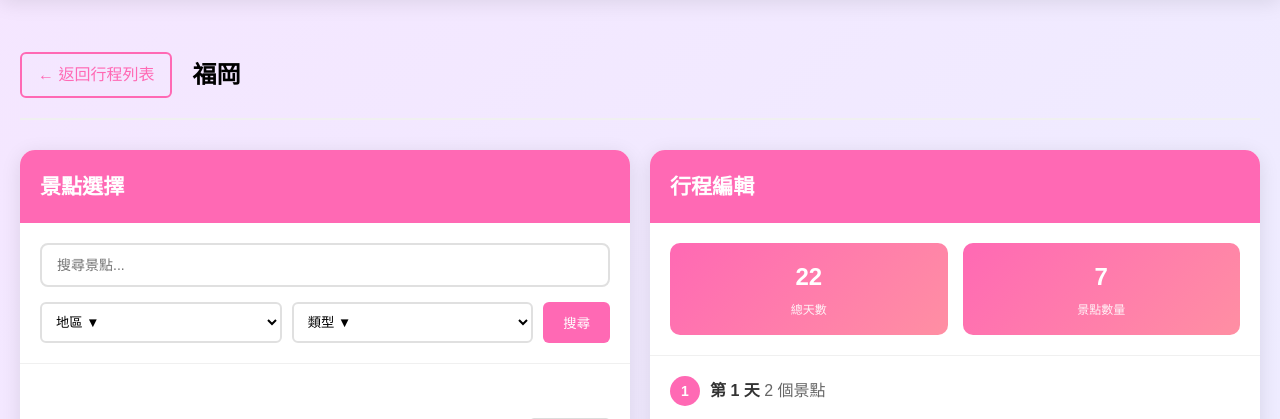
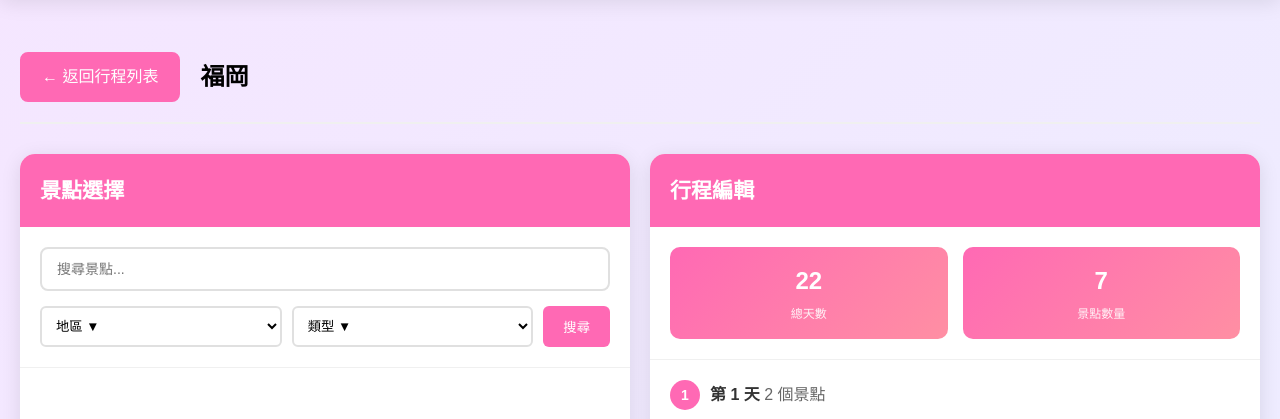
Before and after one commit to s22452007/janpanTrip, a Django app: page /trip/edit/8/ in a window 1280 px wide. Shown: the part 83-502 px from the top of the page. Run offline with Django 5.2, Linux system fonts and the light colour scheme; a user stored in the database is signed in; data comes from the database, SQL or seed files in the repository; both versions use the stored data as it was after the commit.

Commit message:
改框框顏色跟點擊動畫

```diff
--- a/templates/travel/edit_trip.html
+++ b/templates/travel/edit_trip.html
@@ -189,17 +189,19 @@
 }
 
 .back-btn {
-    color: #ff69b4;
+    background: #ff69b4;
+    color: white;
     text-decoration: none;
     font-weight: 500;
-    padding: 8px 16px;
+    padding: 10px 20px;
     border: 2px solid #ff69b4;
-    border-radius: 6px;
+    border-radius: 8px;
     transition: all 0.3s ease;
 }
 
 .back-btn:hover {
-    background: #ff69b4;
+    background: #747d85;
+    border: 2px solid #747d85;
     color: white;
 }
 
```
Also changed, not shown: db.sqlite3.
